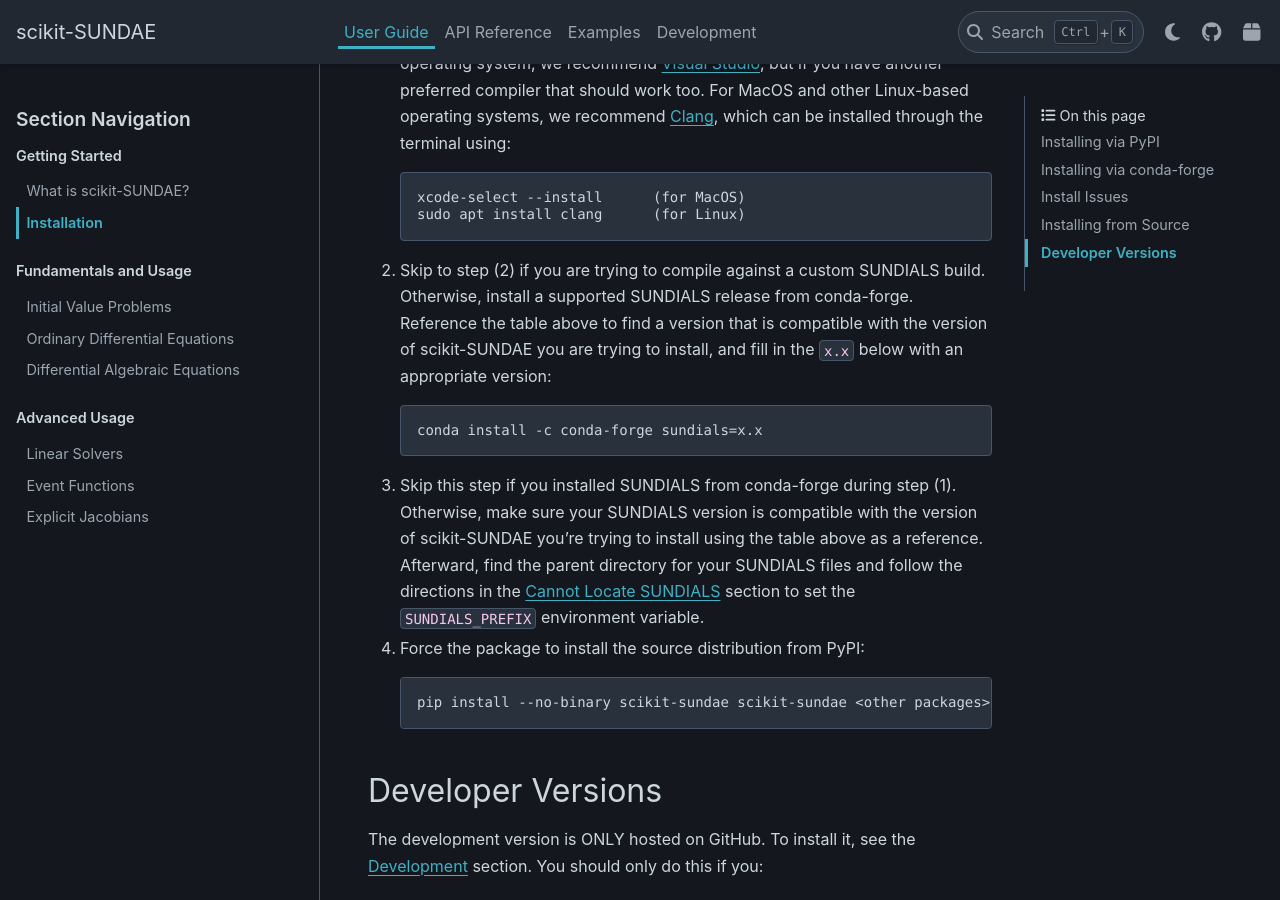
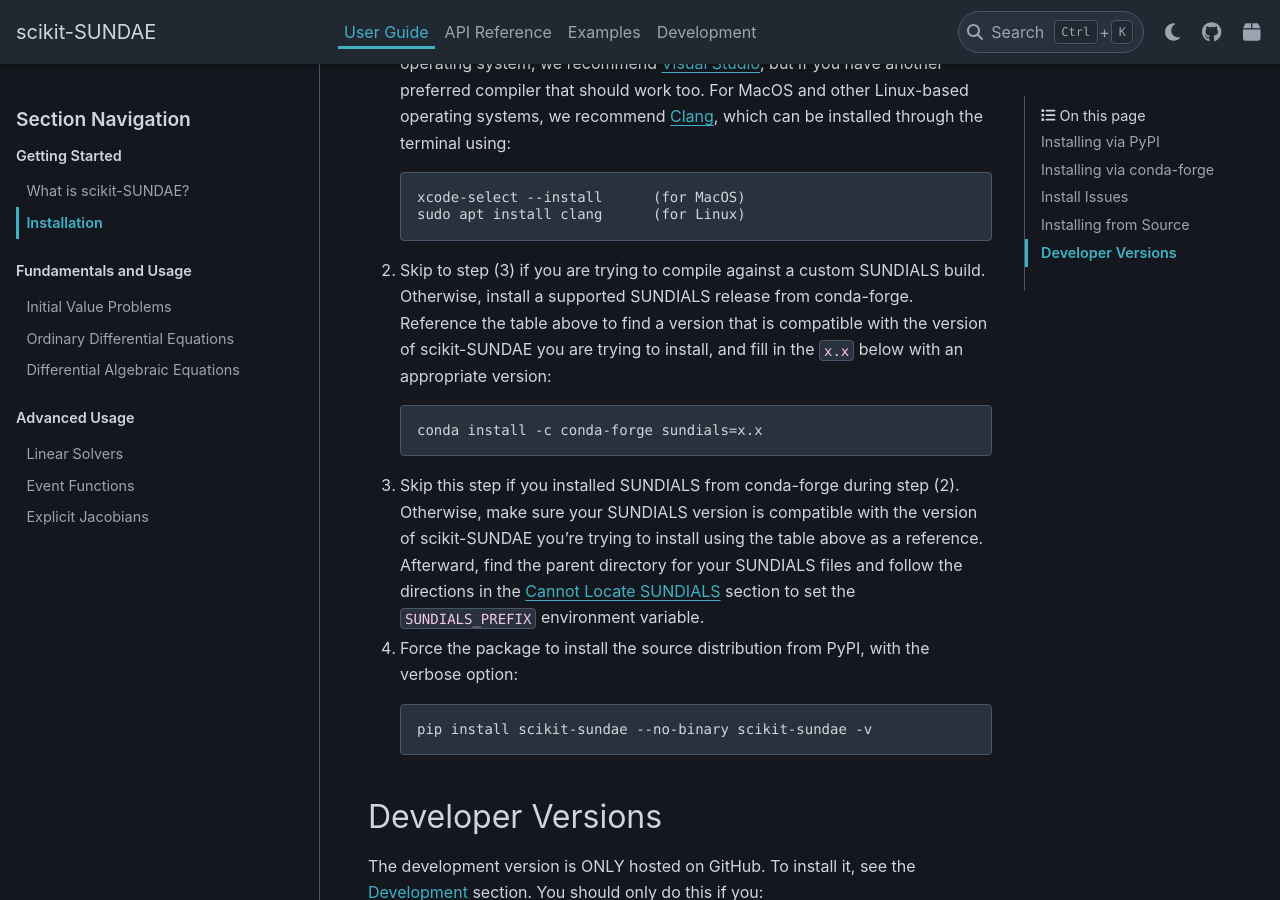
Before and after one commit to NREL/scikit-sundae, a Sphinx documentation site: the page built from docs/source/user_guide/installation.rst, in a window 1280 px wide and 900 px high, scrolled down 4416 px. Built offline with Sphinx 7.4.7 and the PyData theme 0.15.4, drawn with Linux system fonts in a browser that asks for light colours.

Commit message:
Fixed source/dev installation instruction typos in docs

```diff
--- a/docs/source/development/development_environments.rst
+++ b/docs/source/development/development_environments.rst
@@ -18,11 +18,11 @@
 2. Create a virtual environment
     Since we build scikit-SUNDAE agasint SUNDIALS releases on conda-forge, you will need to set up a virtual environment with ``conda`` access. While there are a few options you can use, we recommend using `Anaconda <https://anaconda.org>`_. With Anaconda installed, open the terminal (MacOS/Linux) or Anaconda Prompt and run::
 
-        conda install python=x.x sundials=x.x -c conda-forge
+        conda create -n sun -c conda-forge python=x.x sundials=x.x
 
-    The ``x.x`` version numbers should be filled in with the latest stable releases of Python and SUNDIALS. Continuous Integration (CI) workflows automatically test older versions.
+    The ``x.x`` version numbers should be filled in with the latest stable releases of Python and SUNDIALS. Continuous Integration (CI) workflows automatically test older Python versions.
 
-    On occasion, if issues arise during tests, you may need to work with older Python versions temporarily. In these cases, please reference the table on the main :doc:`/user_guide/installation` page to verify which SUNDIALS versions are compatible.
+    On occasion, you may need to work with older Python and/or SUNDIALS versions (e.g., patching old versions, or resolving version-specific CI failures). In cases where you are not working with the latest version of scikit-SUNDAE, please reference the table on the main :doc:`/user_guide/installation` page to verify SUNDIALS compatibilities.
 
 3. Set the ``SUNDIALS_PREFIX`` environment variable
     scikit-SUNDAE expects your SUNDIALS installation to be in either ``$CONDA_PREFIX`` or ``%CONDA_PREFIX%\Library``. Check to see if your installation is in either of these directories. If it isn't, you will need to set the ``SUNDIALS_PREFIX`` environment variable::
--- a/docs/source/user_guide/installation.rst
+++ b/docs/source/user_guide/installation.rst
@@ -114,15 +114,15 @@
     xcode-select --install      (for MacOS)
     sudo apt install clang      (for Linux)
 
-2. Skip to step (2) if you are trying to compile against a custom SUNDIALS build. Otherwise, install a supported SUNDIALS release from conda-forge. Reference the table above to find a version that is compatible with the version of scikit-SUNDAE you are trying to install, and fill in the ``x.x`` below with an appropriate version::
+2. Skip to step (3) if you are trying to compile against a custom SUNDIALS build. Otherwise, install a supported SUNDIALS release from conda-forge. Reference the table above to find a version that is compatible with the version of scikit-SUNDAE you are trying to install, and fill in the ``x.x`` below with an appropriate version::
 
     conda install -c conda-forge sundials=x.x
 
-3. Skip this step if you installed SUNDIALS from conda-forge during step (1). Otherwise, make sure your SUNDIALS version is compatible with the version of scikit-SUNDAE you're trying to install using the table above as a reference. Afterward, find the parent directory for your SUNDIALS files and follow the directions in the :ref:`Cannot Locate SUNDIALS` section to set the ``SUNDIALS_PREFIX`` environment variable.
+3. Skip this step if you installed SUNDIALS from conda-forge during step (2). Otherwise, make sure your SUNDIALS version is compatible with the version of scikit-SUNDAE you're trying to install using the table above as a reference. Afterward, find the parent directory for your SUNDIALS files and follow the directions in the :ref:`Cannot Locate SUNDIALS` section to set the ``SUNDIALS_PREFIX`` environment variable.
 
-4. Force the package to install the source distribution from PyPI::
+4. Force the package to install the source distribution from PyPI, with the verbose option::
 
-    pip install --no-binary scikit-sundae scikit-sundae <other packages>
+    pip install scikit-sundae --no-binary scikit-sundae -v
 
 .. _Visual Studio: https://visualstudio.microsoft.com/
 .. _Clang: https://clang.llvm.org/
```
